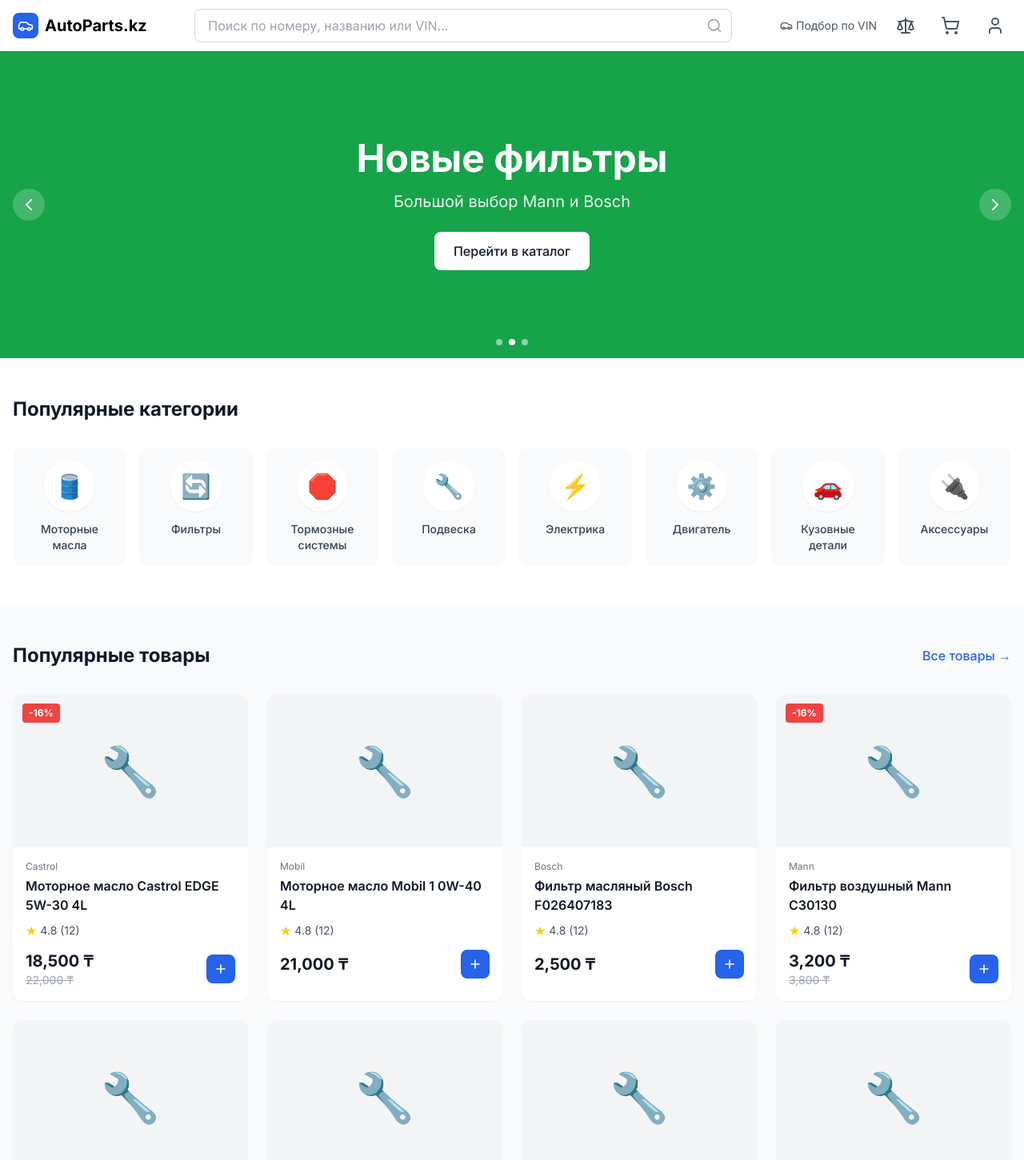
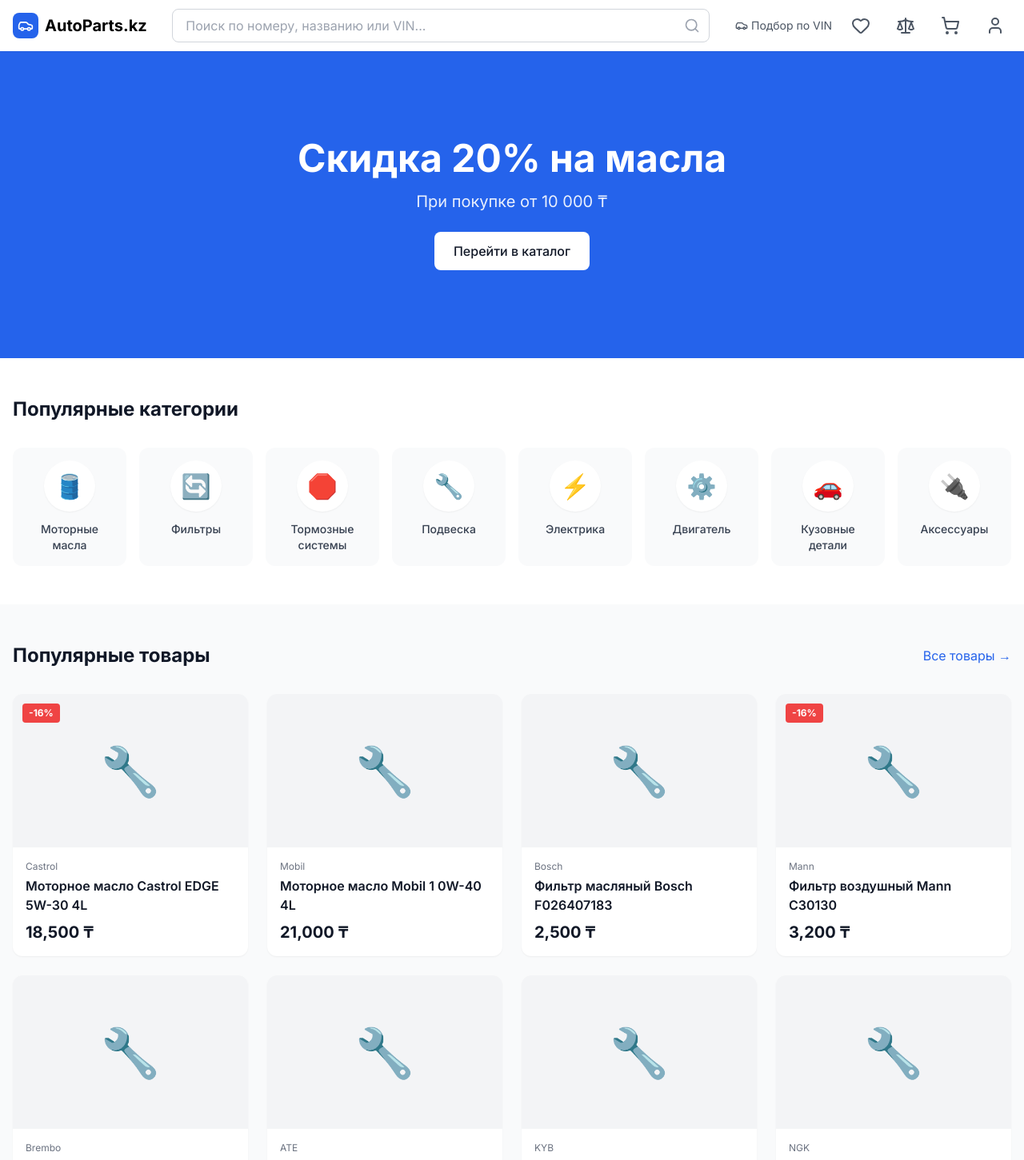
Before and after one commit to mayerpeter502-cloud/auto-parts-shop, a Next.js app: page / in a window 1280 px wide. Shown: the top 1451 px of the page at 80% size. Built offline with nearby package versions, Linux system fonts and the light colour scheme.

Commit message:
fix: убран use client из page.tsx, исправлены ошибки компиляции

```diff
--- a/src/app/cart/page.tsx
+++ b/src/app/cart/page.tsx
@@ -1,20 +1,16 @@
 "use client";
 
 import Link from "next/link";
-import Image from "next/image";
+import { useState, useEffect } from "react";
 import { Trash2, Plus, Minus, ShoppingCart, ArrowRight } from "lucide-react";
 import { useCart } from "../../contexts/CartContext";
-import { Header } from "../../components/Header";
-import { Footer } from "../../components/Footer";
 
 export default function CartPage() {
   const { items, removeItem, updateQuantity, total, count } = useCart();
 
   if (items.length === 0) {
     return (
-      <div className="min-h-screen bg-gray-50 flex flex-col">
-        <Header />
-        <main className="flex-1 flex items-center justify-center py-12">
+      <div className="min-h-screen bg-gray-50 flex items-center justify-center py-12">
         <div className="container mx-auto px-4 max-w-2xl text-center">
           <ShoppingCart className="w-16 h-16 text-gray-300 mx-auto mb-4" />
           <h1 className="text-2xl font-bold text-gray-900 mb-2">Корзина пуста</h1>
@@ -26,16 +22,13 @@ export default function CartPage() {
             Перейти в каталог
           </Link>
         </div>
-        </main>
-        <Footer />
       </div>
     );
   }
 
   return (
-    <div className="min-h-screen bg-gray-50 flex flex-col">
-      <Header />
-      <main className="flex-1 container mx-auto px-4 py-8">
+    <div className="min-h-screen bg-gray-50 py-8">
+      <div className="container mx-auto px-4">
         <h1 className="text-2xl font-bold text-gray-900 mb-8">Корзина ({count})</h1>
 
         <div className="grid grid-cols-1 lg:grid-cols-3 gap-8">
@@ -48,7 +41,7 @@ export default function CartPage() {
 
                 <div className="flex-1">
                   <h3 className="font-medium text-gray-900 mb-1">{item.name}</h3>
-                  <p className="text-sm text-gray-500 mb-2">{item.brand}</p>
+                  <p className="text-sm text-gray-500 mb-2">{item.sku}</p>
                   <div className="text-lg font-bold text-gray-900">
                     {item.price.toLocaleString()} ₸
                   </div>
@@ -107,8 +100,7 @@ export default function CartPage() {
             </Link>
           </div>
         </div>
-      </main>
-      <Footer />
+      </div>
     </div>
   );
 }
--- a/src/app/catalog/page.tsx
+++ b/src/app/catalog/page.tsx
@@ -1,8 +1,6 @@
 "use client";
 
 import { useState, useEffect } from "react";
-
-import { Footer } from "../../components/Footer";
 import { ProductCard } from "../../components/ProductCard";
 import { SearchAutocomplete } from "../../components/SearchAutocomplete";
 import { CarSelector } from "../../components/CarSelector";
@@ -92,8 +90,6 @@ export default function CatalogPage() {
 
   return (
     <div className="min-h-screen bg-gray-50 flex flex-col">
-
-
       <main className="flex-1 container mx-auto px-4 py-6">
         {/* Search Bar */}
         <div className="mb-6">
@@ -265,8 +261,6 @@ export default function CatalogPage() {
           </div>
         </div>
       </main>
-
-      <Footer />
     </div>
   );
 }
--- a/src/app/layout.tsx
+++ b/src/app/layout.tsx
@@ -30,10 +30,6 @@ export const metadata: Metadata = {
     index: true,
     follow: true,
   },
-  icons: {
-    icon: "/favicon.ico",
-    apple: "/apple-touch-icon.png",
-  },
 };
 
 export default function RootLayout({
@@ -43,7 +39,6 @@ export default function RootLayout({
 }) {
   return (
     <html lang="ru">
-
       <body className={inter.className}>
         <AuthProvider>
           <CartProvider>
--- /dev/null
+++ b/src/app/not-found.tsx
@@ -0,0 +1,32 @@
+import Link from "next/link";
+import { Search } from "lucide-react";
+
+export default function NotFound() {
+  return (
+    <div className="min-h-screen bg-gray-50 flex items-center justify-center py-12">
+      <div className="container mx-auto px-4 text-center max-w-2xl">
+        <div className="text-9xl font-bold text-blue-600 mb-4">404</div>
+        <h1 className="text-3xl font-bold text-gray-900 mb-4">Страница не найдена</h1>
+        <p className="text-gray-500 mb-8">
+          К сожалению, запрашиваемая страница не существует или была удалена.
+        </p>
+
+        <div className="flex flex-col sm:flex-row gap-4 justify-center">
+          <Link
+            href="/"
+            className="inline-flex items-center justify-center gap-2 px-6 py-3 bg-blue-600 text-white rounded-lg hover:bg-blue-700 font-medium"
+          >
+            <Search className="w-5 h-5" />
+            На главную
+          </Link>
+          <Link
+            href="/catalog"
+            className="inline-flex items-center justify-center gap-2 px-6 py-3 bg-gray-200 text-gray-700 rounded-lg hover:bg-gray-300 font-medium"
+          >
+            В каталог
+          </Link>
+        </div>
+      </div>
+    </div>
+  );
+}
--- a/src/app/page.tsx
+++ b/src/app/page.tsx
@@ -1,10 +1,12 @@
-"use client";
-
 import Link from "next/link";
-import { useState, useEffect } from "react";
+import { Metadata } from "next";
 import { Search, ChevronLeft, ChevronRight, Car } from "lucide-react";
 import { getProducts, Product } from "./lib/api";
-import { Footer } from "../components/Footer";
+
+export const metadata: Metadata = {
+  title: "AutoParts.kz - Интернет-магазин автозапчастей",
+  description: "Широкий выбор автозапчастей с доставкой по Казахстану",
+};
 
 const categories = [
   "Моторные масла",
@@ -35,31 +37,7 @@ const banners = [
 ];
 
 export default function HomePage() {
-  const [products, setProducts] = useState<Product[]>([]);
-  const [currentSlide, setCurrentSlide] = useState(0);
-  const [searchQuery, setSearchQuery] = useState("");
-
-  useEffect(() => {
-    const allProducts = getProducts();
-    setProducts(allProducts.slice(0, 8));
-  }, []);
-
-  useEffect(() => {
-    const timer = setInterval(() => {
-      setCurrentSlide((prev) => (prev + 1) % banners.length);
-    }, 5000);
-    return () => clearInterval(timer);
-  }, []);
-
-  const nextSlide = () => setCurrentSlide((prev) => (prev + 1) % banners.length);
-  const prevSlide = () => setCurrentSlide((prev) => (prev - 1 + banners.length) % banners.length);
-
-  const handleSearch = (e: React.FormEvent) => {
-    e.preventDefault();
-    if (searchQuery.trim()) {
-      window.location.href = `/catalog?search=${encodeURIComponent(searchQuery)}`;
-    }
-  };
+  const products = getProducts().slice(0, 8);
 
   return (
     <div className="min-h-screen bg-gray-50">
@@ -68,48 +46,17 @@ export default function HomePage() {
         {banners.map((banner, index) => (
           <div
             key={banner.id}
-            className={`absolute inset-0 transition-opacity duration-500 ${
-              index === currentSlide ? "opacity-100" : "opacity-0"
-            } ${banner.color} flex items-center justify-center`}
+            className={`absolute inset-0 transition-opacity duration-500 ${index === 0 ? "opacity-100" : "opacity-0"} ${banner.color} flex items-center justify-center`}
           >
             <div className="text-center text-white px-4">
               <h2 className="text-3xl md:text-5xl font-bold mb-4">{banner.title}</h2>
               <p className="text-lg md:text-xl opacity-90">{banner.subtitle}</p>
-              <Link
-                href="/catalog"
-                className="inline-block mt-6 px-6 py-3 bg-white text-gray-900 rounded-lg font-medium hover:bg-gray-100 transition-colors"
-              >
+              <Link href="/catalog" className="inline-block mt-6 px-6 py-3 bg-white text-gray-900 rounded-lg font-medium hover:bg-gray-100">
                 Перейти в каталог
               </Link>
             </div>
           </div>
         ))}
-
-        <button
-          onClick={prevSlide}
-          className="absolute left-4 top-1/2 -translate-y-1/2 p-2 bg-white/20 hover:bg-white/30 rounded-full text-white transition-colors"
-        >
-          <ChevronLeft className="w-6 h-6" />
-        </button>
-
-        <button
-          onClick={nextSlide}
-          className="absolute right-4 top-1/2 -translate-y-1/2 p-2 bg-white/20 hover:bg-white/30 rounded-full text-white transition-colors"
-        >
-          <ChevronRight className="w-6 h-6" />
-        </button>
-
-        <div className="absolute bottom-4 left-1/2 -translate-x-1/2 flex gap-2">
-          {banners.map((_, index) => (
-            <button
-              key={index}
-              onClick={() => setCurrentSlide(index)}
-              className={`w-2 h-2 rounded-full transition-colors ${
-                index === currentSlide ? "bg-white" : "bg-white/50"
-              }`}
-            />
-          ))}
-        </div>
       </section>
 
       {/* Categories */}
@@ -119,16 +66,14 @@ export default function HomePage() {
           <div className="grid grid-cols-2 md:grid-cols-4 lg:grid-cols-8 gap-4">
             {categories.map((category) => (
               <Link
-                key={`category-${category}`}
+                key={category}
                 href={`/catalog?category=${encodeURIComponent(category)}`}
-                className="flex flex-col items-center p-4 bg-gray-50 rounded-xl hover:bg-blue-50 hover:shadow-md transition-all group"
+                className="flex flex-col items-center p-4 bg-gray-50 rounded-xl hover:bg-blue-50 transition-all"
               >
-                <div className="w-16 h-16 mb-3 flex items-center justify-center text-3xl bg-white rounded-full shadow-sm group-hover:scale-110 transition-transform">
-                  {categoryIcons[category] || "🔧"}
+                <div className="w-16 h-16 mb-3 flex items-center justify-center text-3xl bg-white rounded-full shadow-sm">
+                  {categoryIcons[category]}
                 </div>
-                <span className="text-sm text-center text-gray-700 font-medium group-hover:text-blue-600">
-                  {category}
-                </span>
+                <span className="text-sm text-center text-gray-700 font-medium">{category}</span>
               </Link>
             ))}
           </div>
@@ -140,18 +85,13 @@ export default function HomePage() {
         <div className="container mx-auto px-4">
           <div className="flex justify-between items-center mb-8">
             <h2 className="text-2xl font-bold text-gray-900">Популярные товары</h2>
-            <Link href="/catalog" className="text-blue-600 hover:text-blue-700 font-medium">
-              Все товары →
-            </Link>
+            <Link href="/catalog" className="text-blue-600 hover:text-blue-700">Все товары →</Link>
           </div>
 
           <div className="grid grid-cols-1 sm:grid-cols-2 lg:grid-cols-4 gap-6">
             {products.map((product) => (
-              <div
-                key={`product-${product.id}`}
-                className="bg-white rounded-xl shadow-sm hover:shadow-lg transition-shadow overflow-hidden group"
-              >
-                <Link href={`/product/${product.id}`} className="block">
+              <div key={product.id} className="bg-white rounded-xl shadow-sm overflow-hidden">
+                <Link href={`/product/${product.id}`}>
                   <div className="relative h-48 bg-gray-100 flex items-center justify-center">
                     <div className="text-6xl">🔧</div>
                     {product.oldPrice && (
@@ -161,49 +101,13 @@ export default function HomePage() {
                     )}
                   </div>
                 </Link>
-
                 <div className="p-4">
                   <div className="text-xs text-gray-500 mb-1">{product.brand}</div>
                   <Link href={`/product/${product.id}`}>
-                    <h3 className="font-semibold text-gray-900 mb-2 line-clamp-2 group-hover:text-blue-600 transition-colors">
-                      {product.name}
-                    </h3>
+                    <h3 className="font-semibold text-gray-900 mb-2 line-clamp-2">{product.name}</h3>
                   </Link>
-
-                  <div className="flex items-center gap-1 mb-3">
-                    <span className="text-yellow-400">★</span>
-                    <span className="text-sm text-gray-600">4.8 (12)</span>
-                  </div>
-
-                  <div className="flex items-center justify-between">
-                    <div>
-                      <div className="text-xl font-bold text-gray-900">
-                        {product.price.toLocaleString()} ₸
-                      </div>
-                      {product.oldPrice && (
-                        <div className="text-sm text-gray-400 line-through">
-                          {product.oldPrice.toLocaleString()} ₸
-                        </div>
-                      )}
-                    </div>
-                    <button
-                      onClick={() => {
-                        const cart = JSON.parse(localStorage.getItem("cart") || "[]");
-                        const existing = cart.find((item: any) => item.id === product.id);
-                        if (existing) {
-                          existing.quantity += 1;
-                        } else {
-                          cart.push({ ...product, quantity: 1 });
-                        }
-                        localStorage.setItem("cart", JSON.stringify(cart));
-                        window.dispatchEvent(new Event("storage"));
-                      }}
-                      className="p-2 bg-blue-600 text-white rounded-lg hover:bg-blue-700 transition-colors"
-                    >
-                      <svg className="w-5 h-5" fill="none" stroke="currentColor" viewBox="0 0 24 24">
-                        <path strokeLinecap="round" strokeLinejoin="round" strokeWidth={2} d="M12 6v6m0 0v6m0-6h6m-6 0H6" />
-                      </svg>
-                    </button>
+                  <div className="text-xl font-bold text-gray-900">
+                    {product.price.toLocaleString()} ₸
                   </div>
                 </div>
               </div>
@@ -211,12 +115,6 @@ export default function HomePage() {
           </div>
         </div>
       </section>
-      {/* Popular Products */}
-      <section className="py-12 bg-gray-50">
-        {/* ... содержимое ... */}
-      </section>
-
-      <Footer />
     </div>
   );
 }
--- a/src/components/Header.tsx
+++ b/src/components/Header.tsx
@@ -2,13 +2,14 @@
 
 import Link from "next/link";
 import { useState, useEffect } from "react";
-import { Search, ShoppingCart, User, Menu, X, Car, LogOut, Scale } from "lucide-react";
+import { Search, ShoppingCart, User, Menu, X, Car, LogOut, Scale, Heart } from "lucide-react";
 import { useAuth } from "../contexts/AuthContext";
 
 export function Header() {
   const { user, logout } = useAuth();
   const [cartCount, setCartCount] = useState(0);
   const [compareCount, setCompareCount] = useState(0);
+  const [favoritesCount, setFavoritesCount] = useState(0);
   const [isMobileMenuOpen, setIsMobileMenuOpen] = useState(false);
   const [searchQuery, setSearchQuery] = useState("");
 
@@ -16,8 +17,10 @@ export function Header() {
     const updateCounts = () => {
       const cart = JSON.parse(localStorage.getItem("cart") || "[]");
       const compare = JSON.parse(localStorage.getItem("compare") || "[]");
+      const favorites = JSON.parse(localStorage.getItem("favorites") || "[]");
       setCartCount(cart.reduce((sum: number, item: any) => sum + item.quantity, 0));
       setCompareCount(compare.length);
+      setFavoritesCount(favorites.length);
     };
 
     updateCounts();
@@ -65,6 +68,15 @@ export function Header() {
             >
               <Car className="w-4 h-4" />
               <span>Подбор по VIN</span>
+            </Link>
+
+            <Link href="/favorites" className="relative p-2 text-gray-600 hover:text-blue-600">
+              <Heart className="w-6 h-6" />
+              {favoritesCount > 0 && (
+                <span className="absolute -top-1 -right-1 w-5 h-5 bg-pink-500 text-white text-xs rounded-full flex items-center justify-center">
+                  {favoritesCount}
+                </span>
+              )}
             </Link>
 
             <Link href="/compare" className="relative p-2 text-gray-600 hover:text-blue-600">
@@ -135,6 +147,9 @@ export function Header() {
             <Link href="/vin-check" className="block py-2 text-gray-700 hover:text-blue-600">
               Подбор по VIN
             </Link>
+            <Link href="/favorites" className="block py-2 text-gray-700 hover:text-blue-600">
+              Избранное ({favoritesCount})
+            </Link>
             <Link href="/compare" className="block py-2 text-gray-700 hover:text-blue-600">
               Сравнение ({compareCount})
             </Link>
```
Lines whose indentation alone changed are shown as unchanged.
